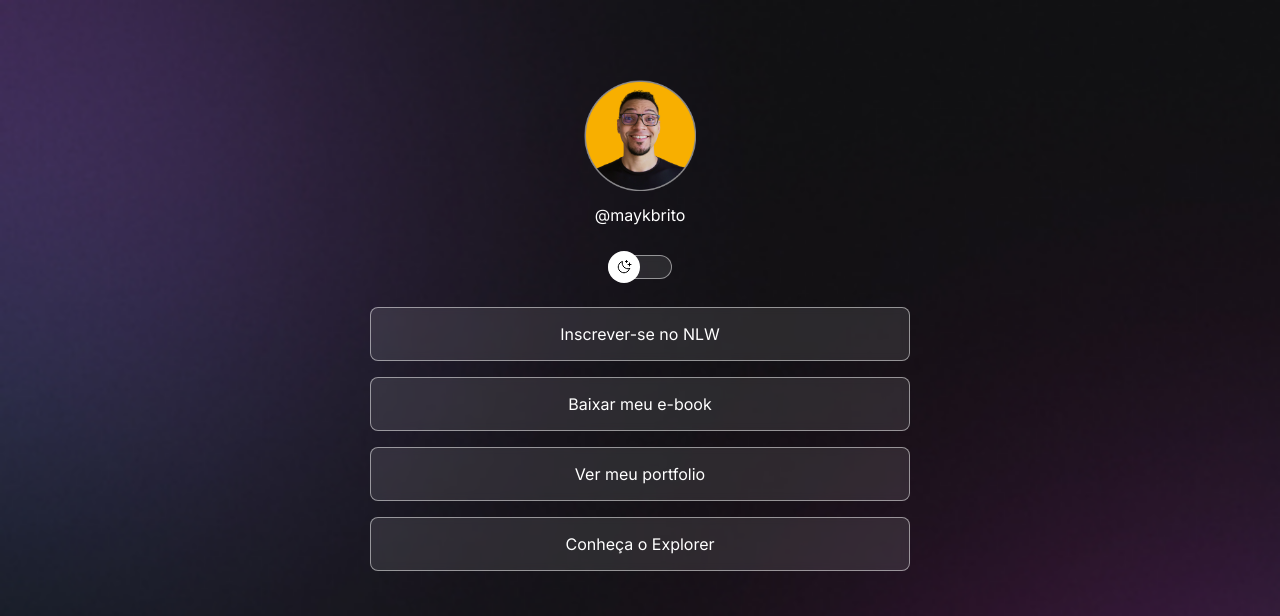
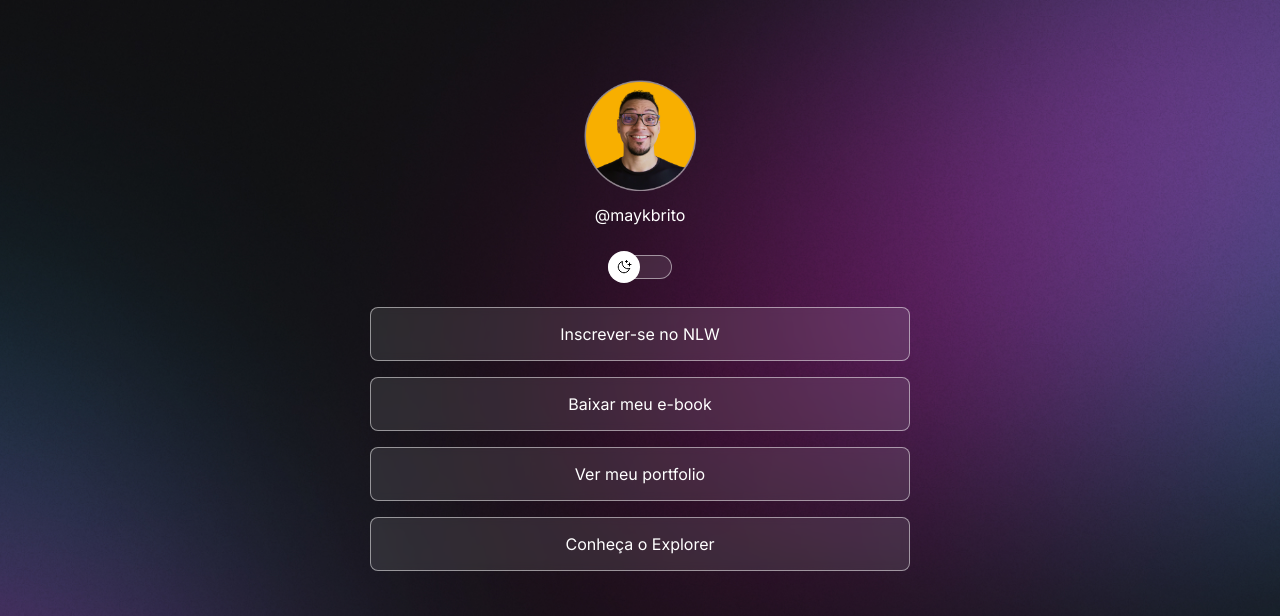
Before and after one commit to GuiTeFreire/projeto, a plain HTML site: page index.html in a window 1280 px wide. Shown: the top 616 px of the page. Drawn offline with nearby package versions, Linux system fonts and the light colour scheme.

Commit message:
change background based on media

```diff
--- a/style.css
+++ b/style.css
@@ -33,6 +33,7 @@ body {
   */
 
   background: var(--bg-url) no-repeat top center/cover;
+  height: 100vh;
 }
 
 body * {
@@ -162,3 +163,10 @@ footer {
   padding: 24px 0;
   text-align: center;
 }
+
+/* Media Queries*/
+@media (min-width: 700px) {
+  :root {
+    --bg-url: url(./assets/bg-desktop.jpg);
+  }
+}
```
